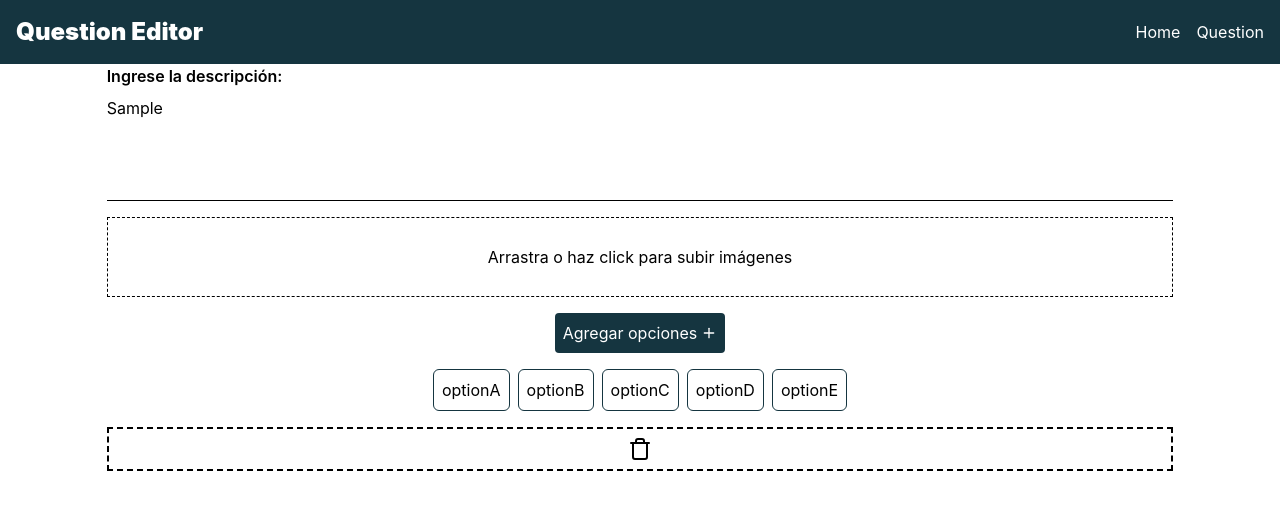
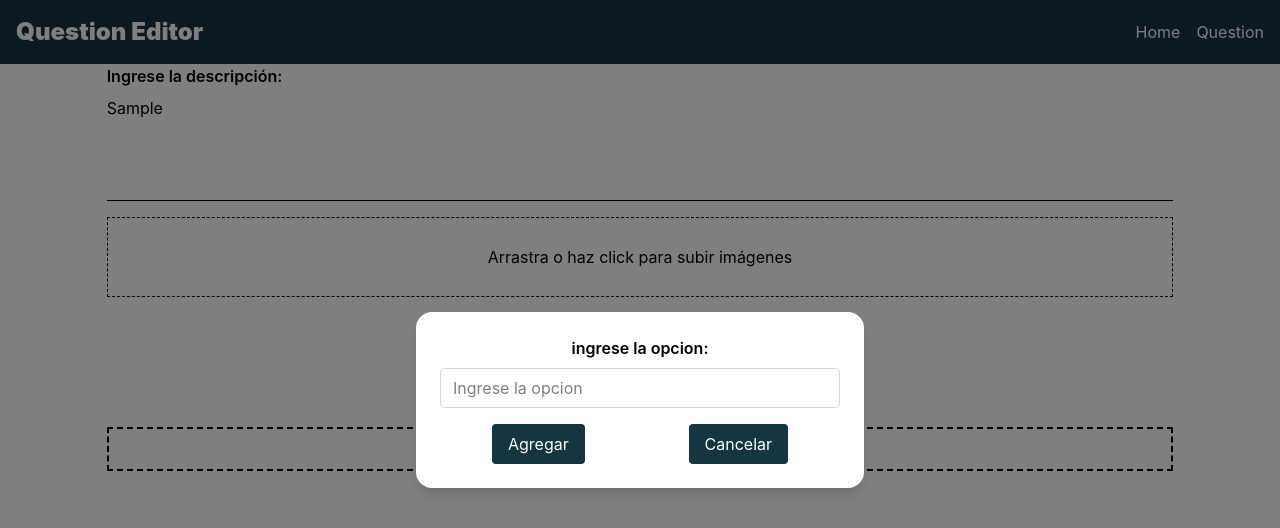
Before and after one commit to sae0-3/bit-a-bit, a React (Vite) app in the folder frontend/: page /create-question in a window 1280 px wide. Both pictures are taken after typing "Sample" into the empty fields and a click on the button "Agregar opciones". Shown: the top 528 px of the page. Built offline with nearby package versions, Linux system fonts and the light colour scheme.

Commit message:
feat(frontend): Agregar modal para las opciones

```diff
--- /dev/null
+++ b/frontend/src/components/Modal.tsx
@@ -0,0 +1,57 @@
+import { useState } from "react"
+
+type ModalProps = {
+  title: string
+  onClose: () => void
+  setValues: React.Dispatch<React.SetStateAction<string[]>>
+}
+
+export const Modal = ({ title, onClose, setValues }: ModalProps) => {
+  const [input, setInput] = useState('')
+  const [error, setError] = useState<string | null>(null)
+  if (!onClose) return null
+
+  const handleAdd = () => {
+    if (input.trim() === '') {
+      setError('El campo no puede estar vacio')
+      return
+    }
+    setError(null)
+    setValues((prev) => [...prev, input])
+    onClose()
+  }
+
+  return (
+    <div className="fixed inset-0 flex justify-center items-center bg-black/50 z-50">
+      <div className="bg-white rounded-2xl shadow-lg p-6 w-11/12 max-w-md">
+        <div className={`h-full w-full ${error ? '' : 'mb-4'} flex flex-col justify-center items-center`}>
+          <p className="font-semibold">{title}</p>
+          <input
+            type="text"
+            placeholder="Ingrese la opcion"
+            className="mt-2 w-full h-10 border border-gray-300 rounded px-3"
+            onChange={(e) => { setInput(e.target.value) }}
+          />
+        </div>
+        {error && (
+          <p className="text-red-500 text-sm mb-2">{error}</p>
+        )}
+        <div className="flex justify-around">
+          <button
+            className="bg-primary-dark text-white rounded px-4 py-2"
+            onClick={handleAdd}>
+            Agregar
+          </button>
+          <button
+            className="bg-primary-dark text-white rounded px-4 py-2"
+            onClick={onClose}
+          >
+            Cancelar
+          </button>
+        </div>
+      </div >
+    </div>
+  )
+}
+
+export default Modal
--- a/frontend/src/pages/CreateQuestion.tsx
+++ b/frontend/src/pages/CreateQuestion.tsx
@@ -3,19 +3,27 @@ import { LuPlus } from 'react-icons/lu'
 
 import { DescriptionEditor } from '../components/DescriptionEditor'
 import { Options } from '../components/Options'
+import { Modal } from '../components/Modal'
 
 export default function CreateQuestion() {
   const [optiones, setOptions] = useState<string[]>(['optionA', 'optionB', 'optionC', 'optionD', 'optionE'])
+  const [viewModal, setviewModal] = useState(false)
 
   return (
     <div className="flex w-full flex-col justify-center items-center gap-4">
       <DescriptionEditor />
 
-      <button className="bg-primary-dark text-white p-2 rounded hover:cursor-pointer flex items-center gap-1">
+      {viewModal && (
+        <Modal title={"ingrese la opcion:"} setValues={setOptions} onClose={() => setviewModal(false)} />
+      )}
+
+      <button className="bg-primary-dark text-white p-2 rounded hover:cursor-pointer flex items-center gap-1"
+        onClick={() => setviewModal(true)}
+      >
         <span>Agregar opciones</span> <LuPlus />
       </button>
 
       <Options values={optiones} setValues={setOptions} />
-    </div>
+    </div >
   )
 }
```
